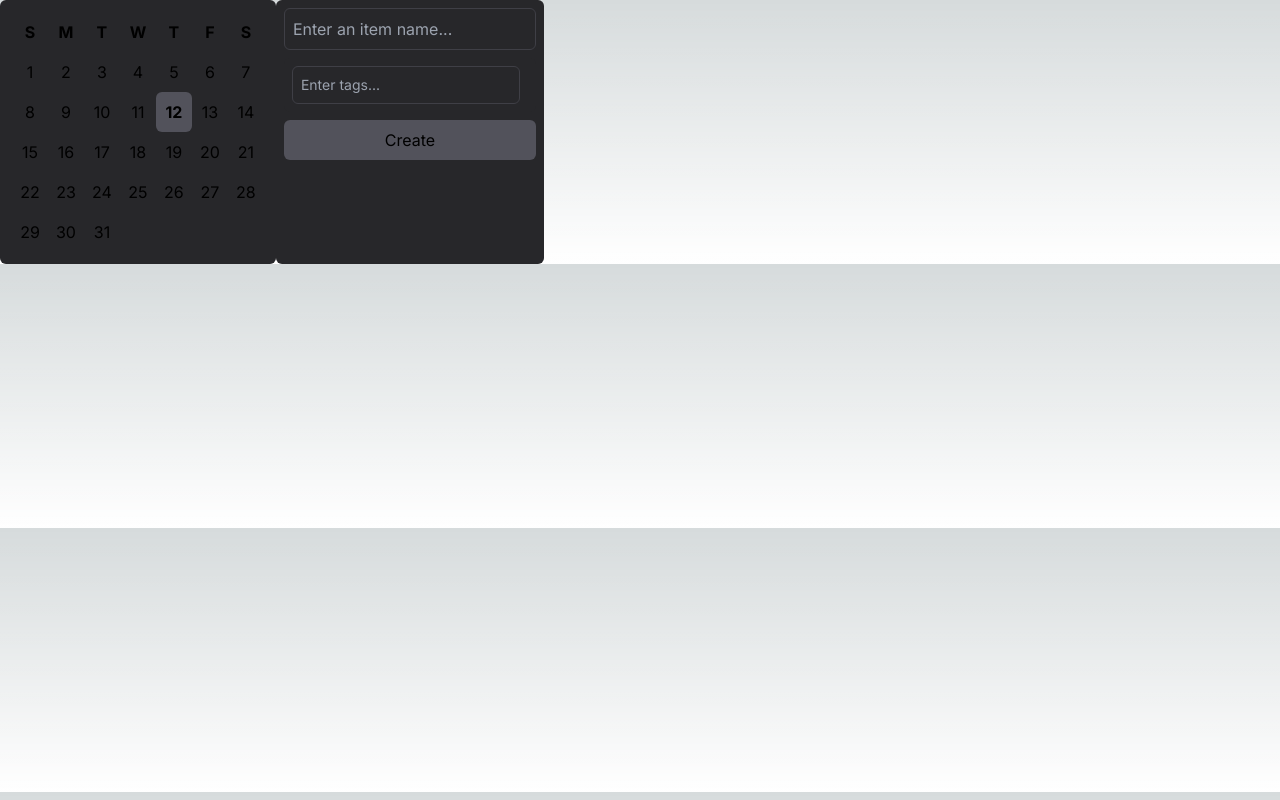
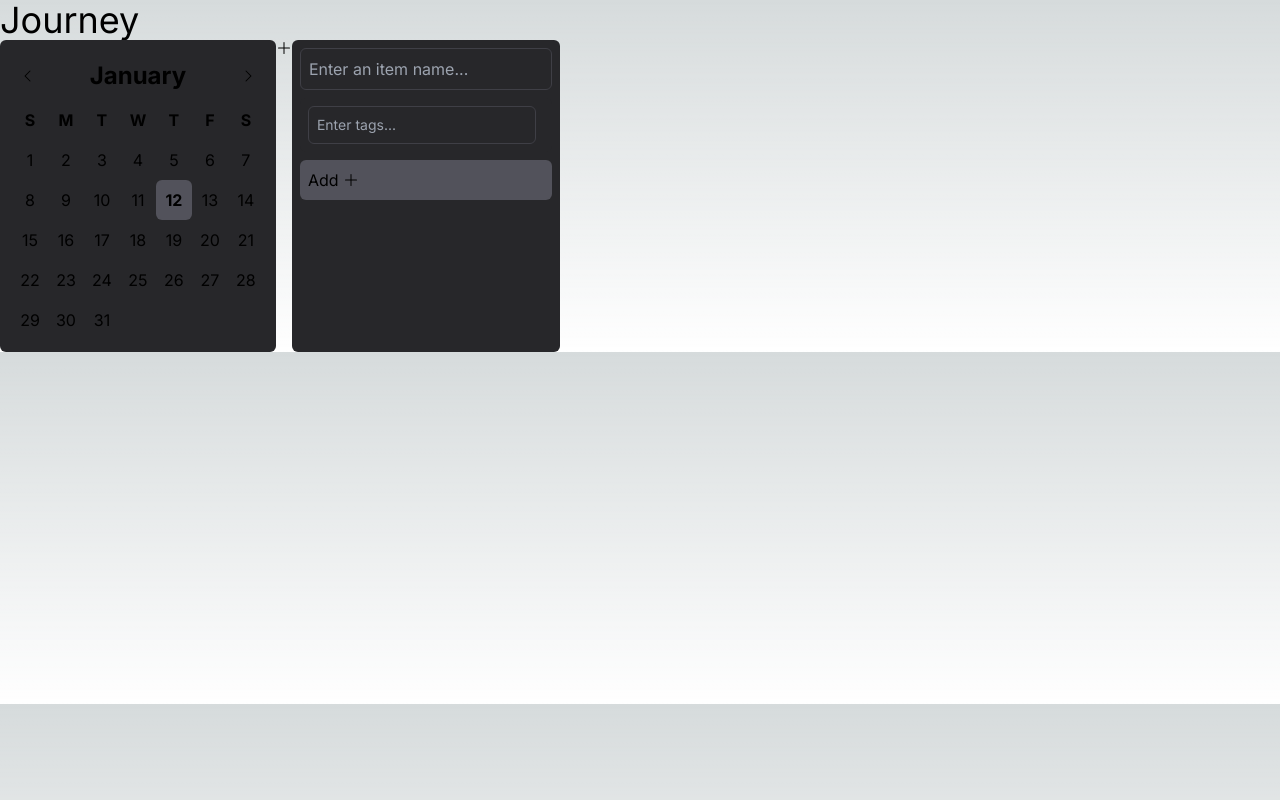
Before and after one commit to minischetti/journey, a Next.js app in the folder next/journey/: page / in a window 1280 px wide. Built offline with nearby package versions, Linux system fonts and the light colour scheme.

Commit message:
Checkpoint

```diff
--- a/next/journey/src/app/Calendar.tsx
+++ b/next/journey/src/app/Calendar.tsx
@@ -1,5 +1,6 @@
 import React, { useState } from "react";
 import * as datefns from "date-fns";
+import { CaretLeft, CaretRight } from "@phosphor-icons/react";
 
 const Calendar = () => {
     const [date, setDate] = useState(new Date());
@@ -36,6 +37,11 @@ const Calendar = () => {
 
     return (
         <div className="bg-zinc-800 p-3 rounded-md">
+            <div className="flex justify-between p-2">
+                <button onClick={previousMonth}><CaretLeft/></button>
+                <span className="text-2xl font-bold text-center">{currentMonth()}</span>
+                <button onClick={nextMonth}><CaretRight/></button>
+            </div>
             <div className="grid grid-cols-7 font-bold">
                 {daysOfWeek().map((dayOfWeek) => (
                     <div className="flex content-center justify-center p-2" key={dayOfWeek}>
--- a/next/journey/src/app/page.tsx
+++ b/next/journey/src/app/page.tsx
@@ -4,7 +4,7 @@ import Calendar from "./Calendar";
 import * as Types from "./types";
 import { Command } from "cmdk";
 import { ItemsContext, ItemsProvider } from "./context";
-import { Tag as TagIcon } from "@phosphor-icons/react";
+import { Tag as TagIcon, Plus } from "@phosphor-icons/react";
 
 const Popup = ({ children }: { children: JSX.Element }) => {
     return (
@@ -13,9 +13,9 @@ const Popup = ({ children }: { children: JSX.Element }) => {
             <div className="bg-white rounded-md p-2">{children}</div>
         </div>
     );
-}
+};
 
-const Accordion = ({ title, children }: { title: string, children: JSX.Element }) => {
+const Accordion = ({ title, children }: { title: string; children: JSX.Element }) => {
     const [isOpen, setIsOpen] = useState(false);
 
     const toggleAccordion = () => {
@@ -38,7 +38,7 @@ const Accordion = ({ title, children }: { title: string, children: JSX.Element }
     );
 };
 
-function Input({ name, placeholder, onChange }: { name: string, placeholder: string, onChange: (e: any) => void }) {
+function Input({ name, placeholder, onChange }: { name: string; placeholder: string; onChange: (e: any) => void }) {
     return (
         <input
             name={name}
@@ -48,7 +48,6 @@ function Input({ name, placeholder, onChange }: { name: string, placeholder: str
         />
     );
 }
-
 
 function Item({ name, description, status, items, tags }: Types.Item) {
     return (
@@ -83,12 +82,8 @@ function Side() {
     );
 }
 
-function Tags({children}: {children: JSX.Element[]}) {
-    return (
-        <div className="flex gap-2 p-2 rounded-md bg-zinc-800 items-center text-sm">
-            {children}
-        </div>
-    );
+function Tags({ children }: { children: JSX.Element[] }) {
+    return <div className="flex gap-2 p-2 rounded-md bg-zinc-800 items-center text-sm">{children}</div>;
 }
 
 function Tag({ name }: { name: string }) {
@@ -106,14 +101,12 @@ function App() {
     const [composeTitle, setComposeTitle] = useState("");
     const [composeTags, setComposeTags] = useState<string[]>([]);
 
-
     const getTagsFromItems = (items: Types.Item[]) => {
         const tags = items.map((item) => item.tags).flat();
         const uniqueTags = [...new Set(tags)];
         return uniqueTags;
-    }
+    };
     const [tags, setTags] = useState(getTagsFromItems(items));
-
 
     // When items change, update the tags
     useEffect(() => {
@@ -161,13 +154,13 @@ function App() {
             }
             e.target.value = "";
         }
-    }
+    };
 
     const removeTag = (index: number) => () => {
         const newTags = [...composeTags];
         newTags.splice(index, 1);
         setComposeTags(newTags);
-    }
+    };
 
     // const openItem = (item: Types.Item) => () => {
     //     setSelectedItem(item);
@@ -197,7 +190,8 @@ function App() {
     // }
 
     return (
-      <ItemsProvider>
+        <div>
+            <h1 className="text-4xl">Journey</h1>
             <div className="flex flex-row">
                 <Side />
                 {/* {tags.map((tag, tagIndex) => (
@@ -209,6 +203,7 @@ function App() {
                         ))}
                 </Accordion>
             ))} */}
+                <Plus />
                 <div className="flex flex-col gap-2 p-2 rounded-md bg-zinc-800">
                     <form onSubmit={formSubmit} className="flex flex-col gap-2">
                         <Input name="name" placeholder="Enter an item name..." onChange={(e) => setComposeTitle(e.target.value)} />
@@ -223,26 +218,35 @@ function App() {
                             {composeTags.map((tag, tagIndex) => (
                                 <span className="py-1 px-3 flex gap-1 rounded-md bg-zinc-600 items-center" key={tagIndex}>
                                     <span>{tag}</span>
-                                <span className="cursor-pointer" onClick={removeTag(tagIndex)}>x</span>
+                                    <span className="cursor-pointer" onClick={removeTag(tagIndex)}>
+                                        x
+                                    </span>
                                 </span>
                             ))}
                             {/* Clear the input when the user presses enter */}
                             <Input name="tags" placeholder="Enter tags..." onChange={updateTags} />
                         </div>
-                    <Button type="submit" className="bg-zinc-600 rounded-md p-2">Create</Button>
+                        <Button type="submit">
+                            <span className="flex gap-1 items-center">
+                                <span>Add</span>
+                                <Plus />
+                            </span>
+                        </Button>
                     </form>
+                </div>
+                <div>
                     {items.map((item, itemIndex) => (
                         <Item key={itemIndex} {...item} />
                     ))}
                 </div>
             </div>
-      </ItemsProvider>
+        </div>
     );
 }
 
-function Button({ children, onClick }: { children: JSX.Element, onClick: () => void }) {
+function Button({ type, children, onClick }: { type: string; children: JSX.Element; onClick: () => void }) {
     return (
-        <button onClick={onClick} className="bg-zinc-600 rounded-md p-2">
+        <button type={type} onClick={onClick} className="bg-zinc-600 rounded-md p-2">
             {children}
         </button>
     );
--- a/package.json
+++ b/package.json
@@ -1,5 +1,6 @@
 {
   "dependencies": {
-    "@phosphor-icons/react": "^2.0.15"
+    "@phosphor-icons/react": "^2.0.15",
+    "date-fns": "^3.2.0"
   }
 }
```
Also changed, not shown: 1 other file (tests, documents, lock files or other folders). Lines whose indentation alone changed are shown as unchanged.
